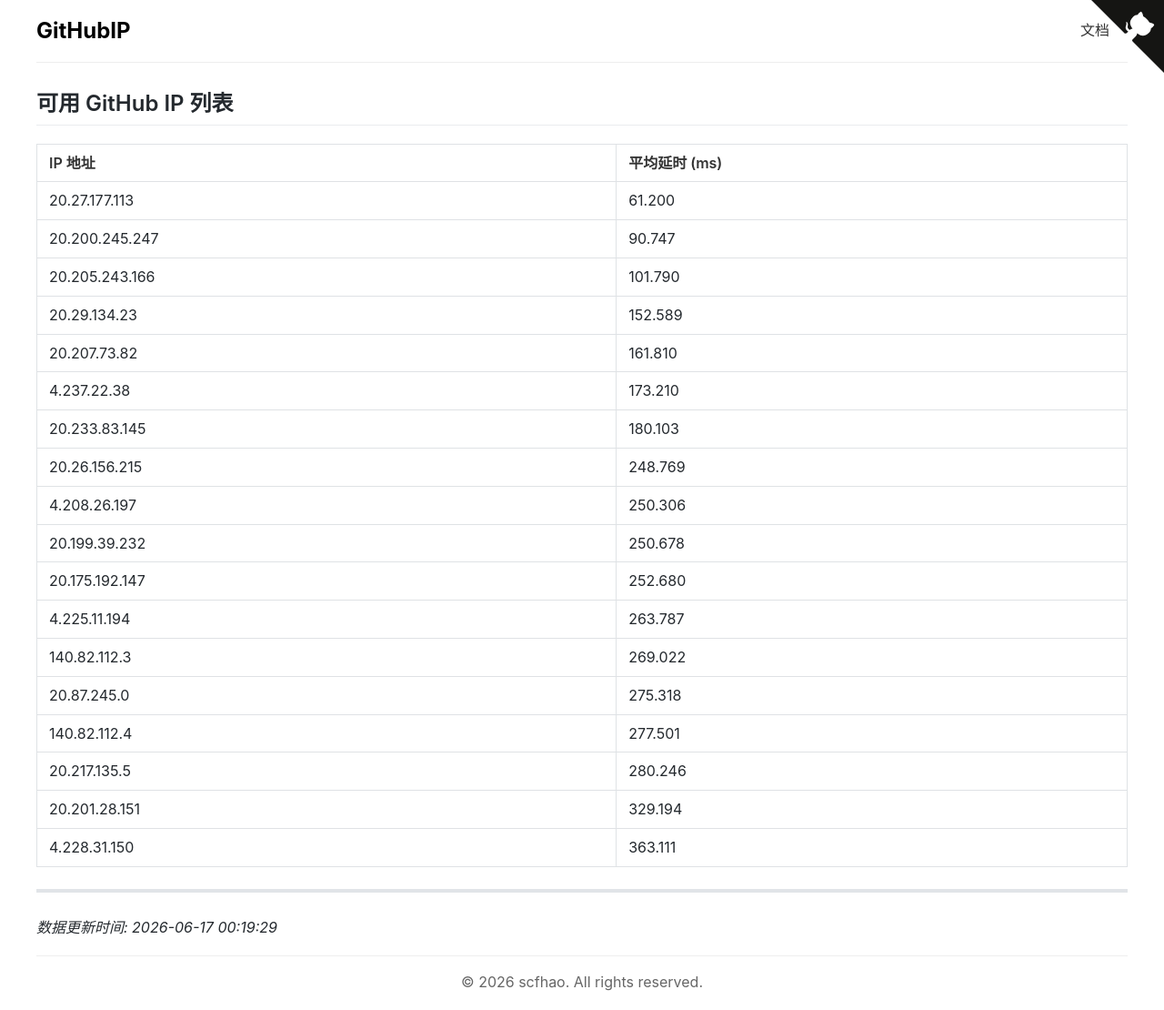
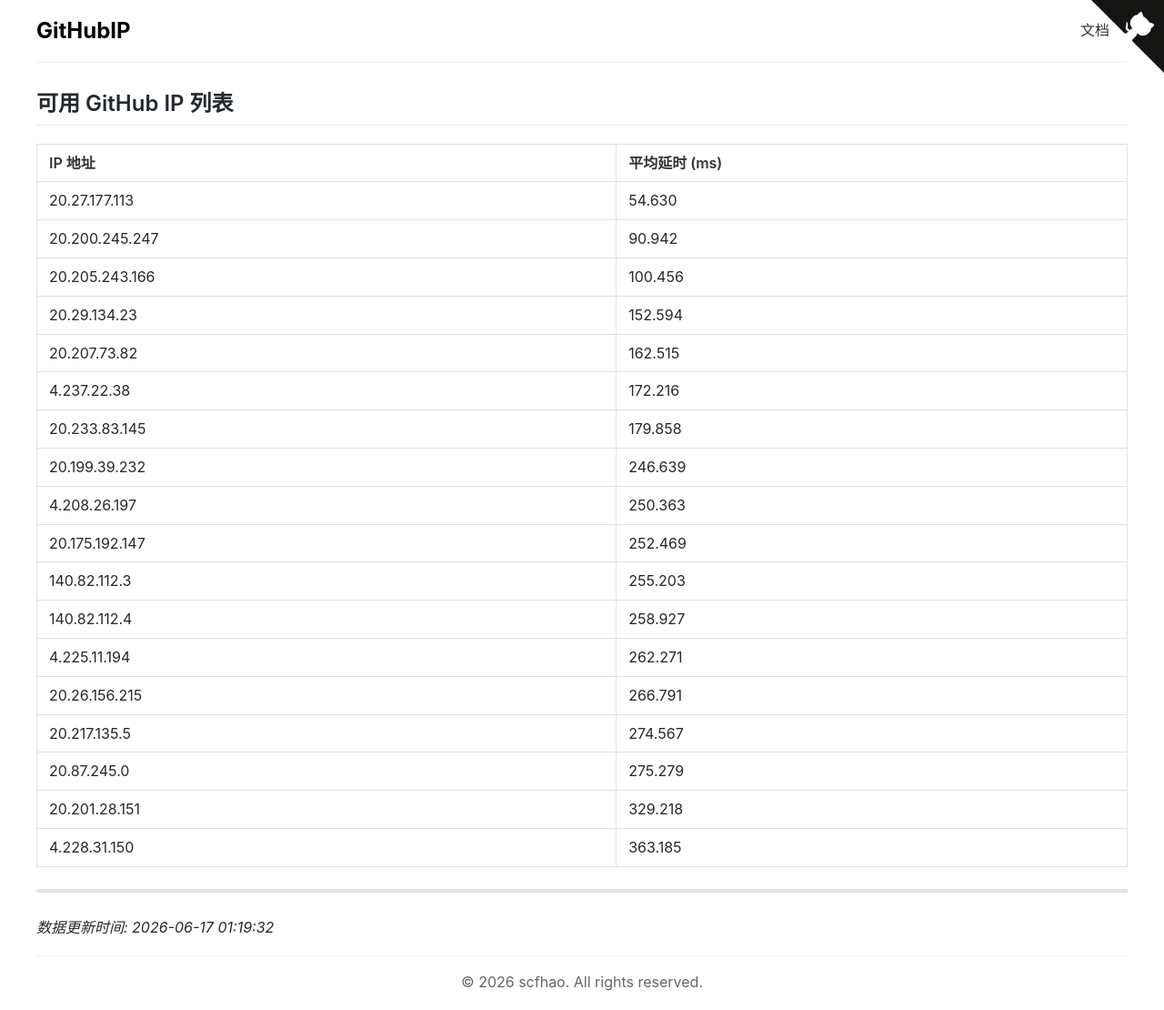
Before and after one commit to scfhao/GitHubIP, a Jekyll site: the page built from index.md, in a window 1280 px wide. Shown: the whole page at 91% size. Built offline with Jekyll 4.4.1, drawn with Linux system fonts in a browser that asks for light colours.

Commit message:
自动脚本执行 - 2026-06-17 01:19:32

```diff
--- a/index.md
+++ b/index.md
@@ -1,32 +1,32 @@
 ---
 layout: home
 title: GitHub IP 列表
-date: 2026-06-17 00:19:29
+date: 2026-06-17 01:19:32
 ---
 
 ## 可用 GitHub IP 列表
 
 | IP 地址 | 平均延时 (ms) |
 |---------|--------------|
-| 20.27.177.113 | 61.200 |
-| 20.200.245.247 | 90.747 |
-| 20.205.243.166 | 101.790 |
-| 20.29.134.23 | 152.589 |
-| 20.207.73.82 | 161.810 |
-| 4.237.22.38 | 173.210 |
-| 20.233.83.145 | 180.103 |
-| 20.26.156.215 | 248.769 |
-| 4.208.26.197 | 250.306 |
-| 20.199.39.232 | 250.678 |
-| 20.175.192.147 | 252.680 |
-| 4.225.11.194 | 263.787 |
-| 140.82.112.3 | 269.022 |
-| 20.87.245.0 | 275.318 |
-| 140.82.112.4 | 277.501 |
-| 20.217.135.5 | 280.246 |
-| 20.201.28.151 | 329.194 |
-| 4.228.31.150 | 363.111 |
+| 20.27.177.113 | 54.630 |
+| 20.200.245.247 | 90.942 |
+| 20.205.243.166 | 100.456 |
+| 20.29.134.23 | 152.594 |
+| 20.207.73.82 | 162.515 |
+| 4.237.22.38 | 172.216 |
+| 20.233.83.145 | 179.858 |
+| 20.199.39.232 | 246.639 |
+| 4.208.26.197 | 250.363 |
+| 20.175.192.147 | 252.469 |
+| 140.82.112.3 | 255.203 |
+| 140.82.112.4 | 258.927 |
+| 4.225.11.194 | 262.271 |
+| 20.26.156.215 | 266.791 |
+| 20.217.135.5 | 274.567 |
+| 20.87.245.0 | 275.279 |
+| 20.201.28.151 | 329.218 |
+| 4.228.31.150 | 363.185 |
 
 ---
 
-*数据更新时间: 2026-06-17 00:19:29*
+*数据更新时间: 2026-06-17 01:19:32*
```
